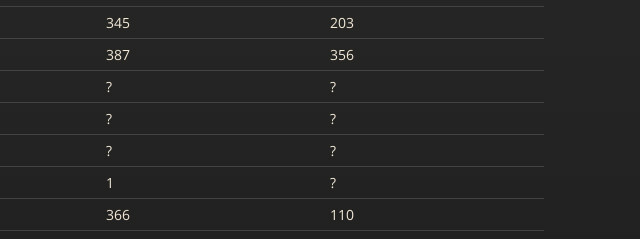
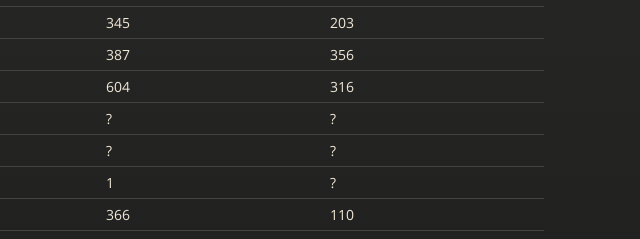
Before and after one commit to SidGarcia/RL-Tourney, a plain HTML site: page index.html in a window 1280 px wide. Shown: the part 1069-1308 px from the top of the page, 421-1061 px from the left. Drawn offline with nearby package versions, Linux system fonts and the light colour scheme.

```diff
--- a/index.html
+++ b/index.html
@@ -121,8 +121,8 @@ If your team loses a round in the loser's bracket, you are out of the tournament
 </tr>
 <tr>
 <td>Poke</td>
-<td>?</td>
-<td>?</td>
+<td>604</td>
+<td>316</td>
 </tr>
 <tr>
 <td>SolGoat</td>
```
Also changed, not shown: params.json (+1 -1 lines).
